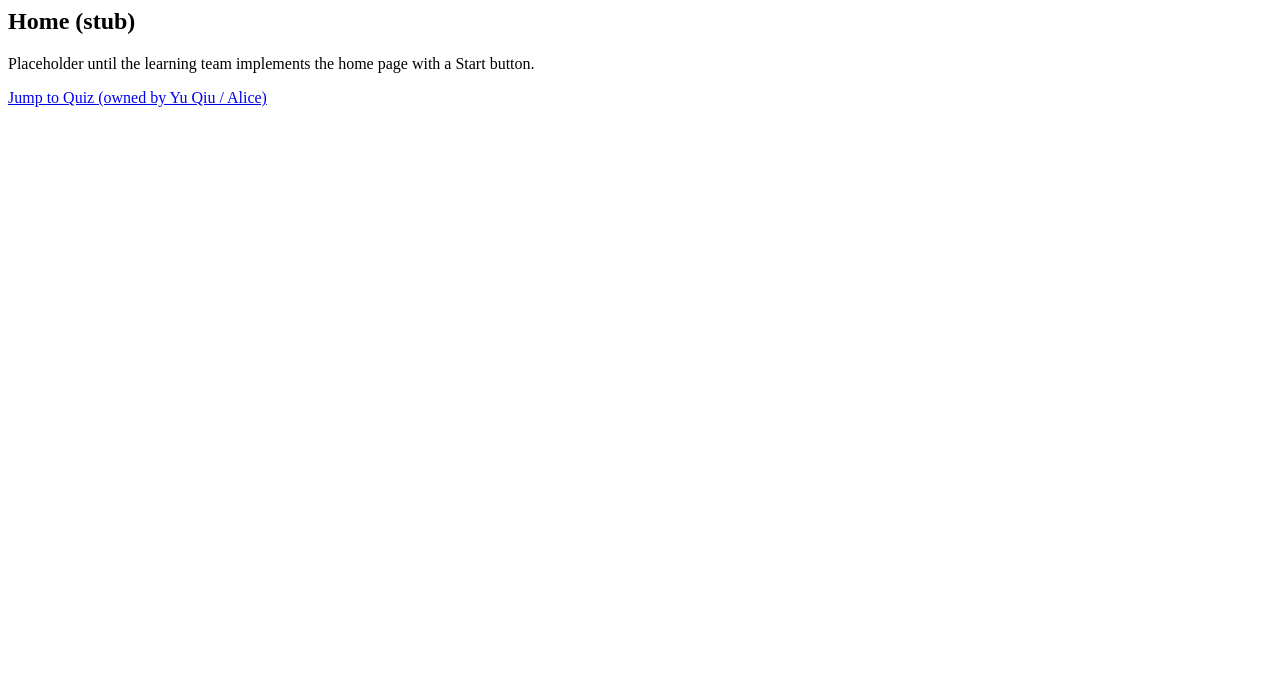
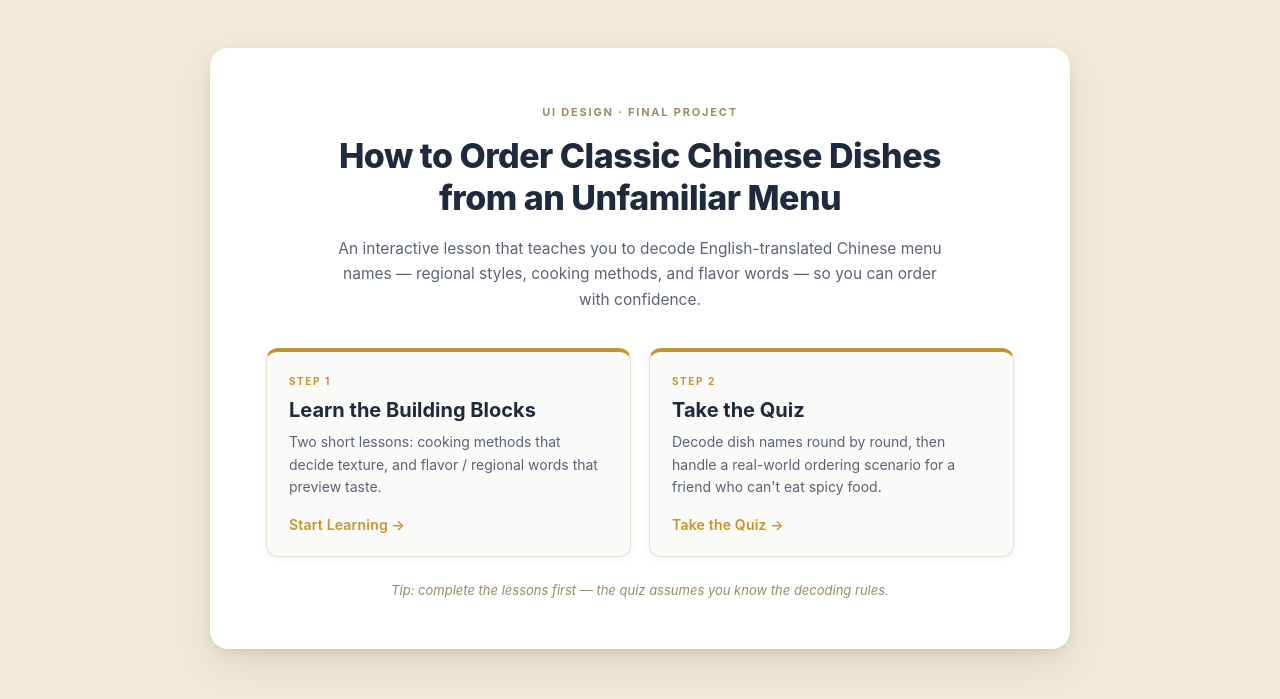
Before and after one commit to DemonRain7/UIDesign_Teamwork, a Flask app: page / in a window 1280 px wide. Shown: the top 699 px of the page. Run offline with Flask 3, Linux system fonts and the light colour scheme.

Commit message:
Refine home page navigation and quiz flow

```diff
--- a/server.py
+++ b/server.py
@@ -55,10 +55,7 @@ def get_question(n):
 # ===========================================================================
 @app.route('/')
 def home():
-    return ('<h2>Home (stub)</h2>'
-            '<p>Placeholder until the learning team implements the home page '
-            'with a Start button.</p>'
-            '<p><a href="/quiz/1">Jump to Quiz (owned by Yu Qiu / Alice)</a></p>')
+    return render_template('home.html')
 
 @app.route('/learn/<int:n>')
 def learn(n):
--- a/static/main.css
+++ b/static/main.css
@@ -413,6 +413,104 @@ body {
     margin: 0;
 }
 
+/* ===== Home page ===== */
+.home_container {
+    text-align: center;
+    padding: 56px 56px 48px;
+}
+
+.home_eyebrow {
+    font-size: 11px;
+    color: #9a8a6e;
+    text-transform: uppercase;
+    letter-spacing: 1.8px;
+    font-weight: 700;
+    margin-bottom: 14px;
+}
+
+.home_title {
+    font-size: 34px;
+    font-weight: 800;
+    color: #1F2A3D;
+    line-height: 1.25;
+    letter-spacing: -.5px;
+    margin: 0 0 16px;
+}
+
+.home_subtitle {
+    font-size: 15.5px;
+    color: #5a6375;
+    line-height: 1.65;
+    max-width: 620px;
+    margin: 0 auto 36px;
+}
+
+.home_cards {
+    display: grid;
+    grid-template-columns: 1fr 1fr;
+    gap: 18px;
+    text-align: left;
+    margin-bottom: 24px;
+}
+
+.home_card {
+    display: block;
+    background: #FAFAF8;
+    border: 1.5px solid #E8E2D0;
+    border-top: 4px solid #C8932B;
+    border-radius: 12px;
+    padding: 22px 22px 20px;
+    text-decoration: none;
+    color: inherit;
+    transition: transform .15s ease, box-shadow .15s ease, border-color .15s ease, background .15s ease;
+    box-shadow: 0 1px 3px rgba(0,0,0,.04), 0 2px 8px rgba(0,0,0,.04);
+}
+
+.home_card:hover {
+    background: #fff;
+    border-color: #C8932B;
+    transform: translateY(-3px);
+    box-shadow: 0 6px 14px rgba(0,0,0,.06), 0 12px 28px rgba(200,147,43,.14);
+}
+
+.home_card_step {
+    font-size: 10px;
+    font-weight: 700;
+    text-transform: uppercase;
+    letter-spacing: 1.6px;
+    color: #C8932B;
+    margin-bottom: 8px;
+}
+
+.home_card_title {
+    font-size: 20px;
+    font-weight: 700;
+    color: #1F2A3D;
+    margin-bottom: 8px;
+    line-height: 1.3;
+}
+
+.home_card_body {
+    font-size: 14px;
+    color: #5a6375;
+    line-height: 1.6;
+    margin: 0 0 14px;
+}
+
+.home_card_cta {
+    font-size: 14px;
+    font-weight: 600;
+    color: #C8932B;
+    letter-spacing: .2px;
+}
+
+.home_footnote {
+    font-size: 13px;
+    color: #9a8a6e;
+    font-style: italic;
+    margin: 0;
+}
+
 /* ===== Final result page ===== */
 .result_hero { text-align: center; padding: 30px 0; }
 
--- a/static/quiz_data.json
+++ b/static/quiz_data.json
@@ -45,10 +45,10 @@
       "title": "Quiz 2: What Is Cantonese Steamed Fish?",
       "prompt": "Each option shows a different fish preparation. Which one matches Cantonese Steamed Fish?",
       "options": [
-        {"key": "A", "text": "West Lake Vinegar Fish \u2014 whole fish in a glossy sweet-sour vinegar sauce, a Hangzhou classic.", "image": "/static/images/quiz3_A_xihu_cu_yu.jpg"},
+        {"key": "A", "text": "Whole fish in a glossy sweet-sour vinegar sauce, a Hangzhou classic.", "image": "/static/images/quiz3_A_xihu_cu_yu.jpg"},
         {"key": "B", "text": "Whole fresh fish gently steamed with ginger and scallion, finished with hot oil and a light soy drizzle \u2014 clean and delicate.", "image": "/static/images/quiz3_B_cantonese_fish.jpg"},
-        {"key": "C", "text": "Sichuan water-boiled fish \u2014 fish fillet in a deep red bowl of bubbling chili-oil broth with peppercorns.", "image": "/static/images/quiz3_C_shuizhu_fish.jpg"},
-        {"key": "D", "text": "Shunde raw fish \u2014 paper-thin slices of fresh fish served with ginger, scallion and sesame oil.", "image": "/static/images/quiz3_D_shunde_fish.svg"}
+        {"key": "C", "text": "Fish fillet in a deep red bowl of bubbling chili-oil broth with peppercorns.", "image": "/static/images/quiz3_C_shuizhu_fish.jpg"},
+        {"key": "D", "text": "Paper-thin slices of fresh fish served with ginger, scallion and sesame oil.", "image": "/static/images/quiz3_D_shunde_fish.png"}
       ],
       "correct": "B",
       "correct_image": "/static/images/quiz3_B_cantonese_fish.jpg",
--- /dev/null
+++ b/templates/home.html
@@ -0,0 +1,40 @@
+{% extends "layout.html" %}
+
+{% block content %}
+<div class="main_container quiz_container home_container">
+
+    <div class="home_eyebrow">UI Design · Final Project</div>
+    <h1 class="home_title">How to Order Classic Chinese Dishes<br>from an Unfamiliar Menu</h1>
+    <p class="home_subtitle">
+        An interactive lesson that teaches you to decode English-translated Chinese
+        menu names — regional styles, cooking methods, and flavor words — so you
+        can order with confidence.
+    </p>
+
+    <div class="home_cards">
+        <a class="home_card" href="{{ url_for('learn', n=1) }}">
+            <div class="home_card_step">Step 1</div>
+            <div class="home_card_title">Learn the Building Blocks</div>
+            <p class="home_card_body">
+                Two short lessons: cooking methods that decide texture, and
+                flavor / regional words that preview taste.
+            </p>
+            <span class="home_card_cta">Start Learning →</span>
+        </a>
+
+        <a class="home_card" href="{{ url_for('quiz', n=1) }}">
+            <div class="home_card_step">Step 2</div>
+            <div class="home_card_title">Take the Quiz</div>
+            <p class="home_card_body">
+                Decode dish names round by round, then handle a real-world
+                ordering scenario for a friend who can't eat spicy food.
+            </p>
+            <span class="home_card_cta">Take the Quiz →</span>
+        </a>
+    </div>
+
+    <p class="home_footnote">
+        Tip: complete the lessons first — the quiz assumes you know the decoding rules.
+    </p>
+</div>
+{% endblock %}
```
Also changed, not shown: static/logQuiz.js (+4 -9 lines), README.md, static/images/quiz3_D_shunde_fish.png (added), static/images/quiz3_D_shunde_fish.svg (deleted).
